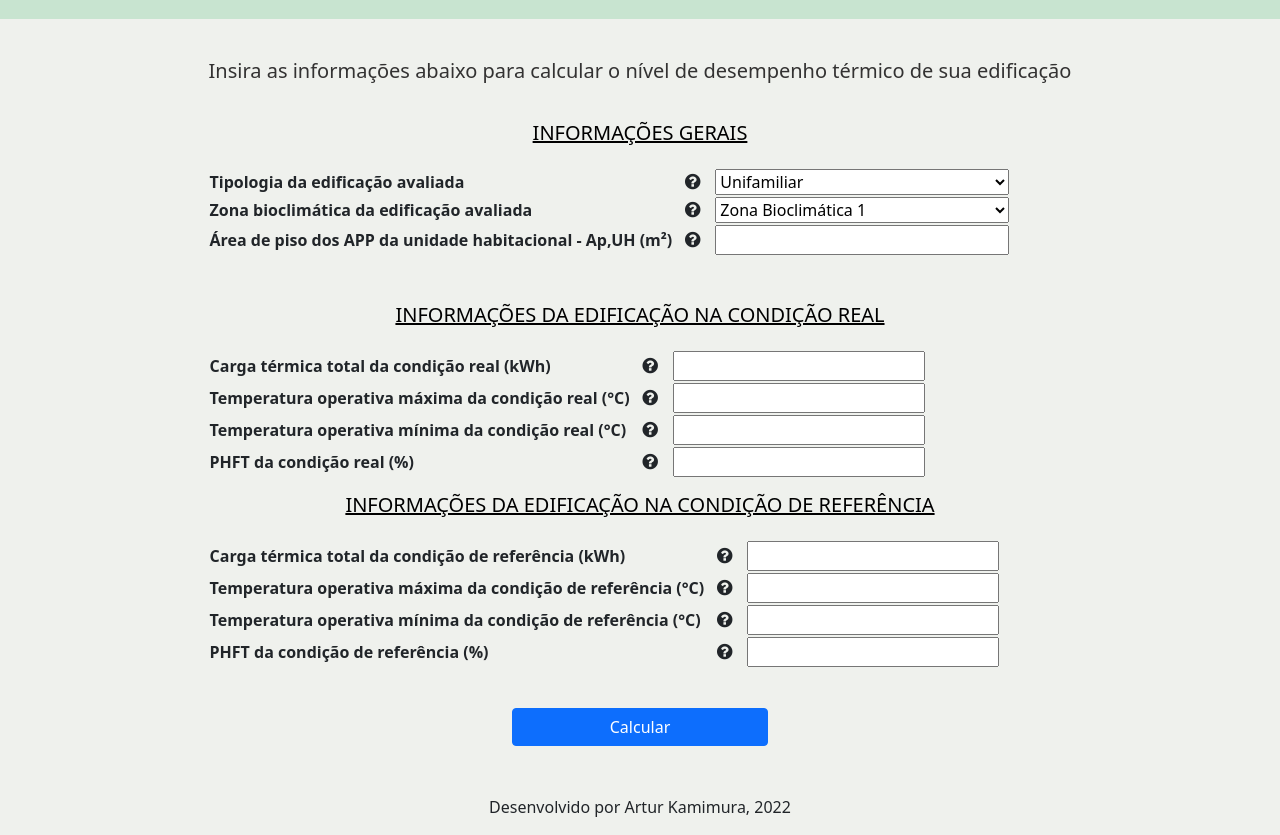
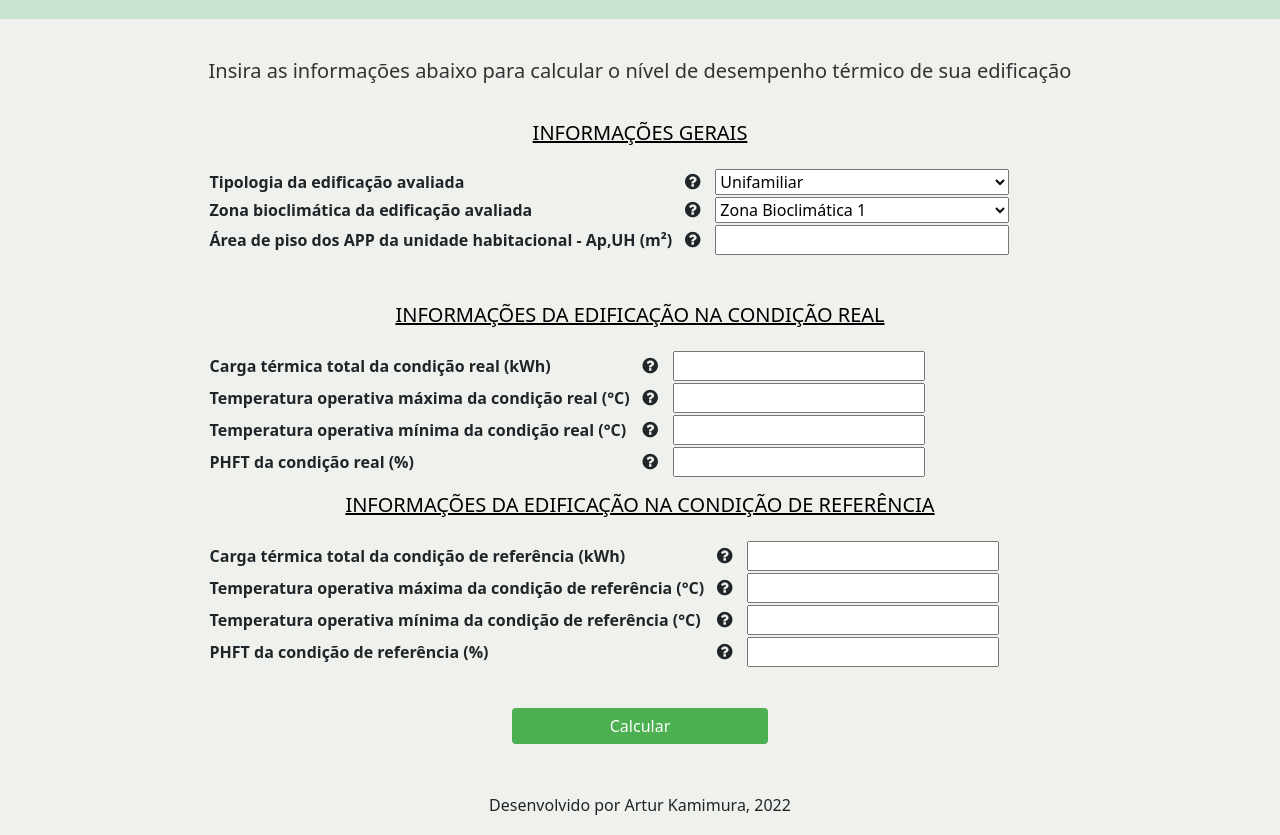
Before and after one commit to arturkamimura/classificacao_nbr15575, a plain HTML site: page index.html in a window 1280 px wide. Shown: the part 131-966 px from the top of the page. Drawn offline with nearby package versions, Linux system fonts and the light colour scheme.

Commit message:
Update index.html

```diff
--- a/index.html
+++ b/index.html
@@ -50,6 +50,10 @@
             Classificação do nível de desempenho térmico pela NBR 15575-1 / 2021 </span>
 
         </div>
+
+    <!-- <h1>Interface do metamodelo da INI-R</h1>
+
+    <h3>Entradas da unidade habitacional (UH)</h3> -->
         <div style="padding-top:40px;">
             <table style="margin-bottom: 4vh;">
                 <h1 style="font-size:20px;padding-bottom:15px;color:#333232;text-align:center">Insira as informações abaixo para calcular o nível de desempenho térmico de sua edificação</h1>
@@ -154,7 +158,7 @@
         </div>
 
 
-        <button style="width:20%" id="btn_calcular" type="button" class="btn btn-primary" onclick="avanca()">
+        <button style="width:20%;font-weight: 500;color:white;background-color: #4CAF50;border: none" id="btn_calcular" type="button" class="btn btn-success" onclick="avanca()">
             Calcular
         </button>
 
```
